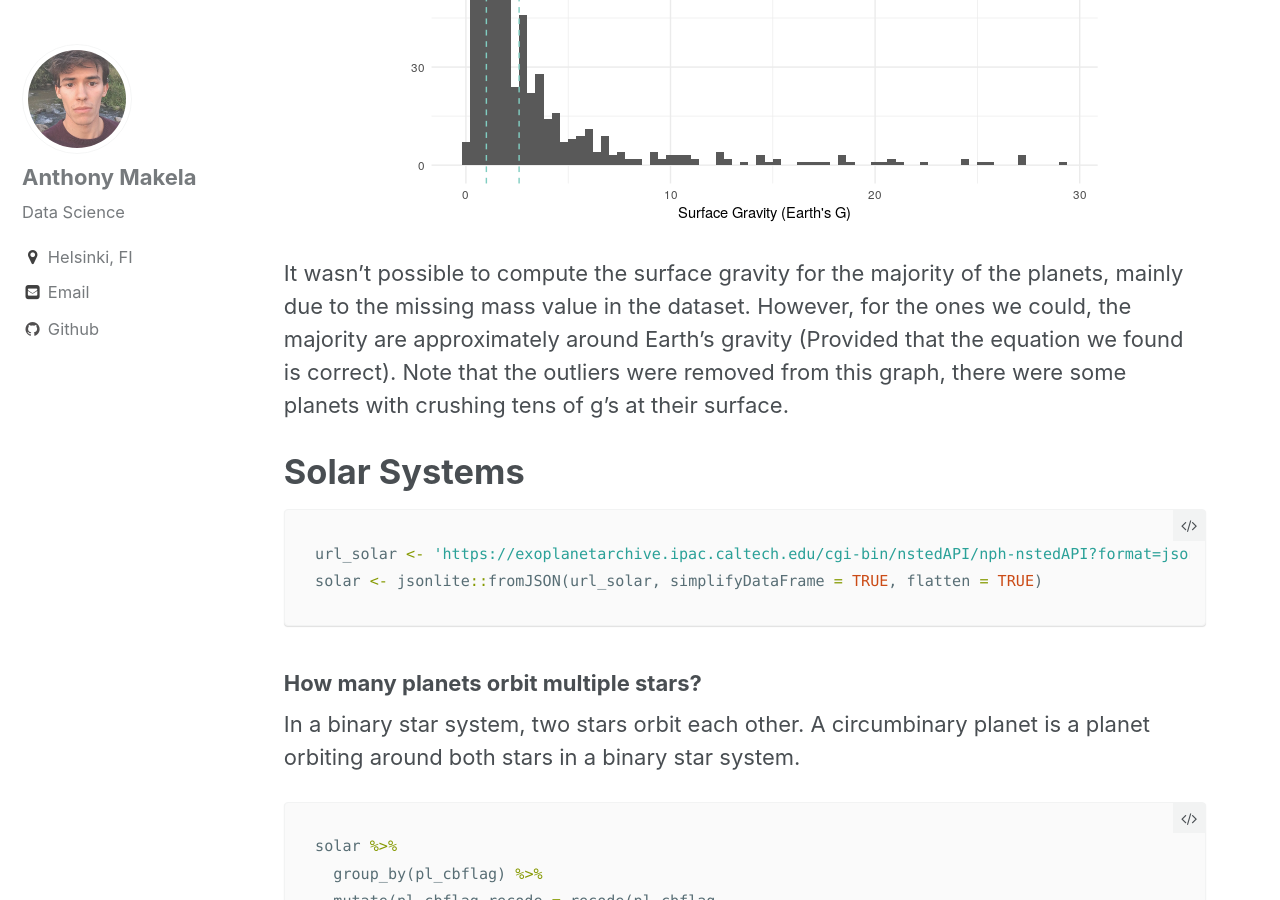
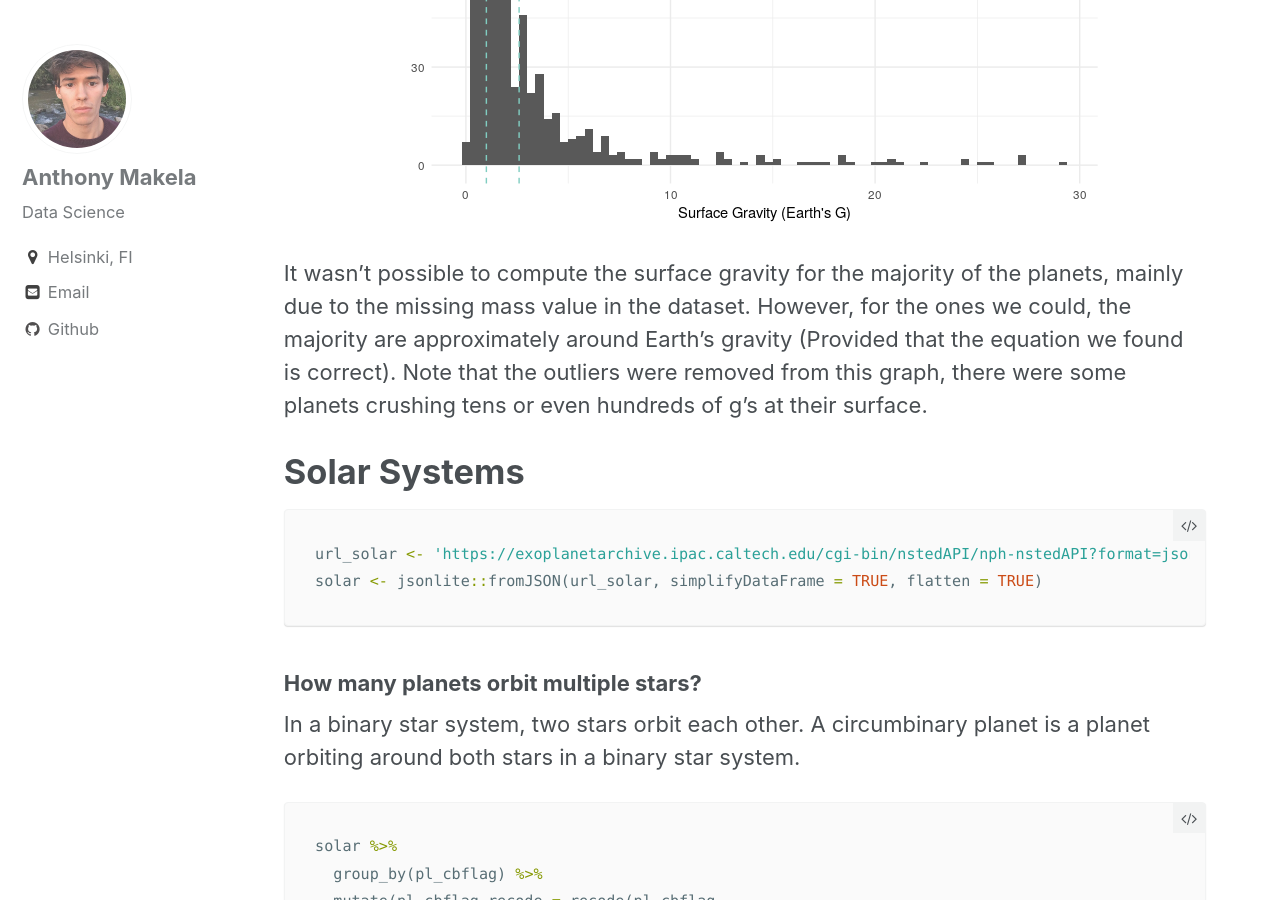
Before and after one commit to anthonymakela/anthonymakela.github.io, a Jekyll site: the page built from _posts/2019-01-01-Analysis-On-Exoplanets.md, in a window 1280 px wide and 900 px high, scrolled down 14854 px. Built offline with Jekyll 4.4.1, drawn with Linux system fonts in a browser that asks for light colours; nearby versions of some CDN libraries; formulas are drawn with MathJax 3.

Commit message:
Exoplanets

```diff
--- a/_posts/2019-01-01-Analysis-On-Exoplanets.md
+++ b/_posts/2019-01-01-Analysis-On-Exoplanets.md
@@ -357,7 +357,7 @@
 
 </div>
 
-It wasn’t possible to compute the surface gravity for the majority of the planets, mainly due to the missing mass value in the dataset. However, for the ones we could, the majority are approximately around Earth’s gravity (Provided that the equation we found is correct). Note that the outliers were removed from this graph, there were some planets with crushing tens of g’s at their surface.
+It wasn’t possible to compute the surface gravity for the majority of the planets, mainly due to the missing mass value in the dataset. However, for the ones we could, the majority are approximately around Earth’s gravity (Provided that the equation we found is correct). Note that the outliers were removed from this graph, there were some planets crushing tens or even hundreds of g’s at their surface.
 
 # Solar Systems
 
```
